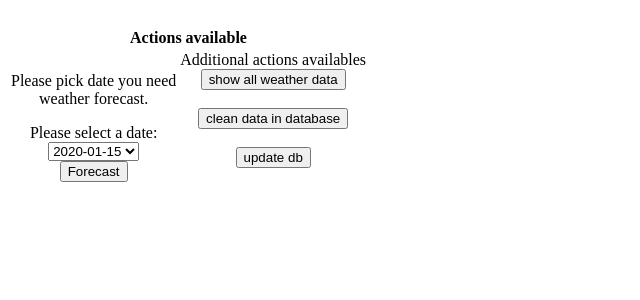
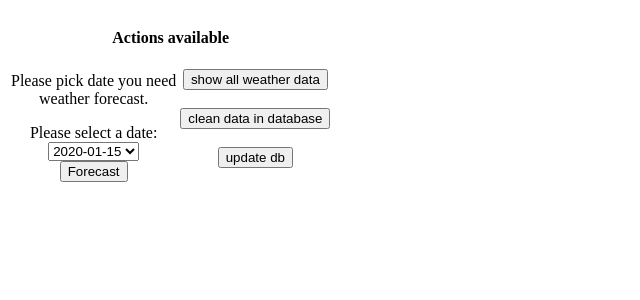
Before and after one commit to rinxster/epam-diploma-v7, a Flask app: template templates/index.html in a window 1280 px wide. Shown: the top 300 px of the page, without its empty margins (0-640 px from the left). Run offline with Flask 2, Linux system fonts and the light colour scheme; the template is opened without the code that fills it: most values are stand-ins (such as "Sample title", 1, 10 or a date in 2020); some libraries are stand-ins or nearby versions.

Commit message:
Update index.html

```diff
--- a/templates/index.html
+++ b/templates/index.html
@@ -43,7 +43,7 @@
 
             </td>
 
-            <td style="text-align: center; vertical-align: middle;">Additional actions availables
+            <td style="text-align: center; vertical-align: middle;">
               <br>
               <form method="post" action="/showalldata">
                 <input type="submit" value="show all weather data" name="showalldata"/>
```
